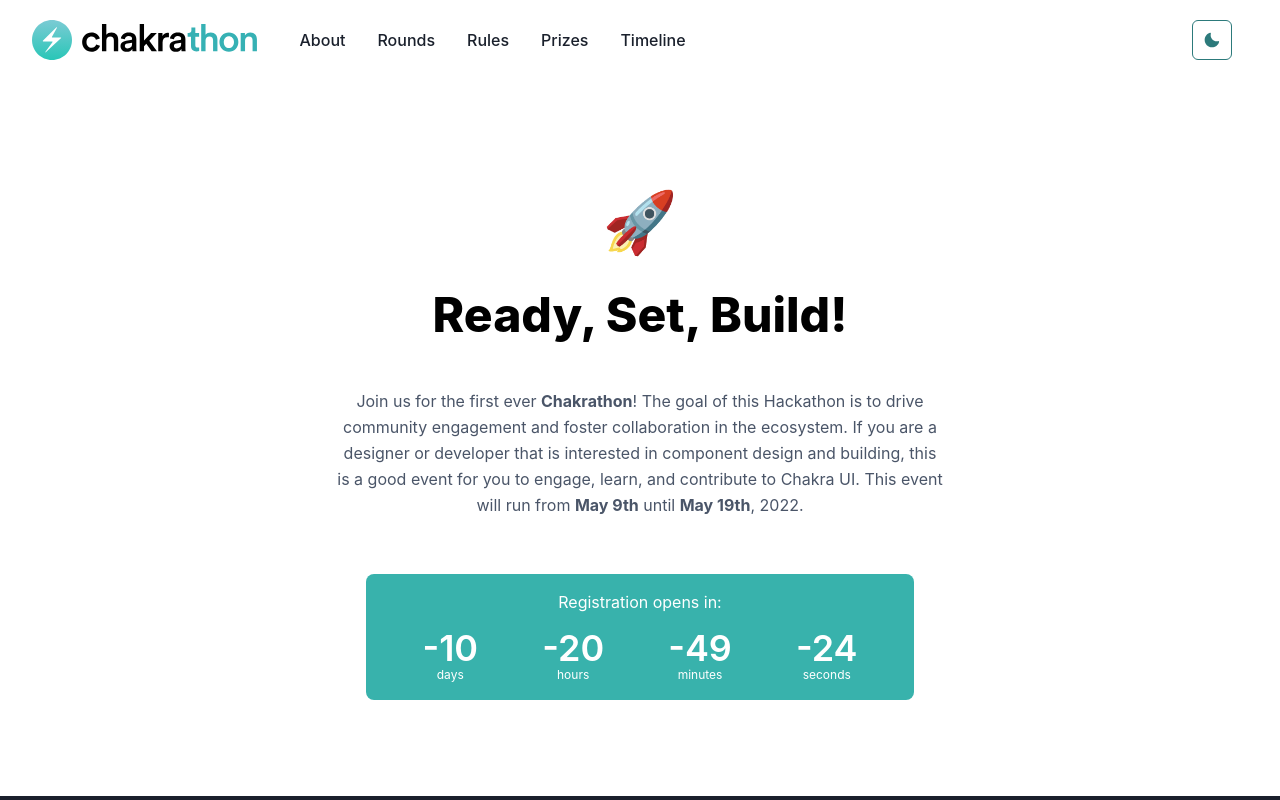
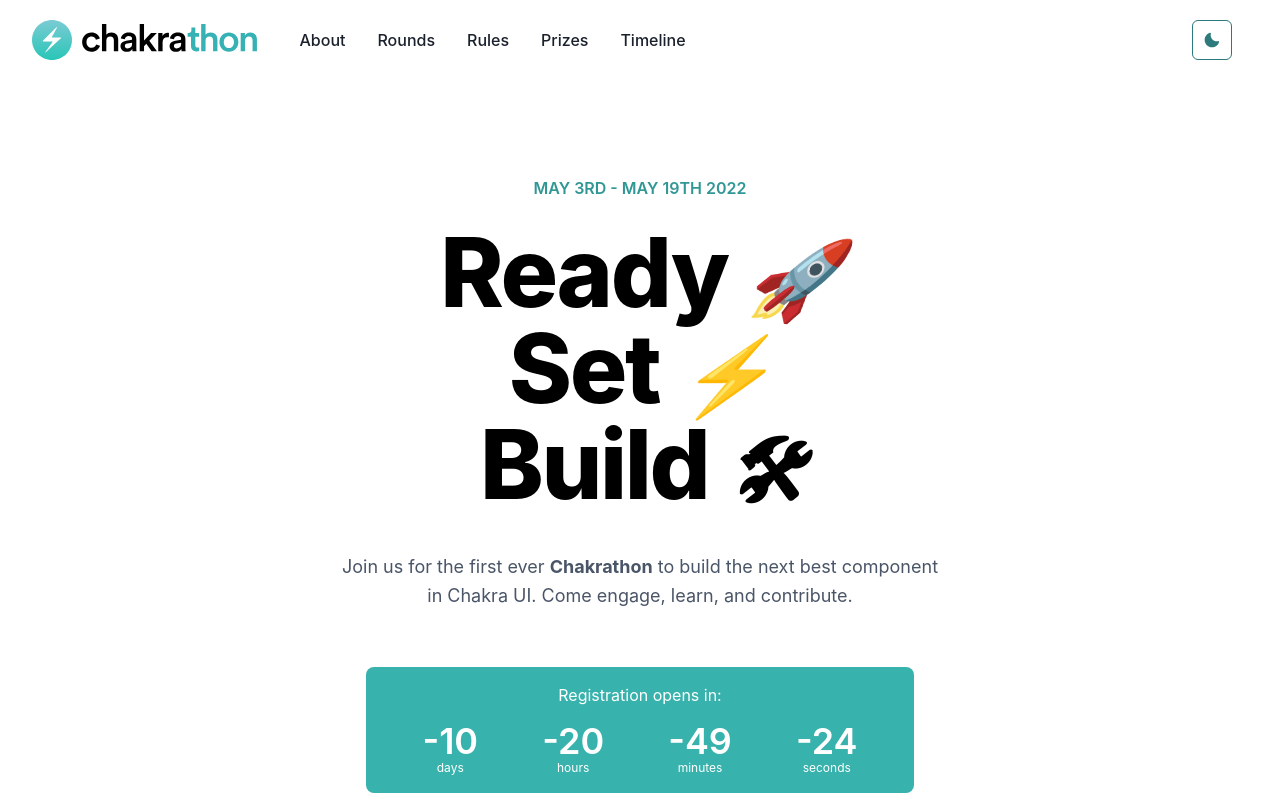
Before and after one commit to chakra-ui/hackathon, a Next.js app: page / in a window 1280 px wide. Shown: the top 800 px of the page. Built offline with nearby package versions, Linux system fonts and the light colour scheme.

Commit message:
feat: updated header layout

```diff
--- a/src/components/Header.tsx
+++ b/src/components/Header.tsx
@@ -12,25 +12,40 @@ export const Header = () => {
       py='20'
       textAlign='center'
     >
-      <Box fontSize={{ base: '3xl', lg: '6xl' }} pb='4'>
-        🚀
-      </Box>
+      <Text textTransform='uppercase' fontWeight='semibold' color='accentText'>
+        May 3rd - May 19th 2022
+      </Text>
+
       <Heading
-        size='2xl'
-        lineHeight='short'
+        mt='6'
+        fontSize={{ base: '4rem', md: '6rem' }}
+        lineHeight='1'
         fontWeight='extrabold'
+        letterSpacing='tight'
         color='defaultHeading'
+        sx={{
+          span: {
+            display: 'block',
+            i: {
+              fontSize: '0.8em',
+            },
+          },
+        }}
       >
-        Ready, Set, Build!
+        <span>
+          Ready <i>🚀</i>
+        </span>
+        <span>
+          Set <i>⚡️</i>
+        </span>
+        <span>
+          Build <i>🛠</i>
+        </span>
       </Heading>
       <Box py='10'>
-        <Text color='defaultBody' lineHeight='tall'>
-          Join us for the first ever <b>Chakrathon</b>! The goal of this
-          Hackathon is to drive community engagement and foster collaboration in
-          the ecosystem. If you are a designer or developer that is interested
-          in component design and building, this is a good event for you to
-          engage, learn, and contribute to Chakra UI. This event will run from{' '}
-          <b>May 9th</b> until <b>May 19th</b>, 2022.
+        <Text color='defaultBody' fontSize='lg' lineHeight='tall'>
+          Join us for the first ever <b>Chakrathon</b> to build the next best
+          component in Chakra UI. Come engage, learn, and contribute.
         </Text>
       </Box>
       <Center py='4'>
```
